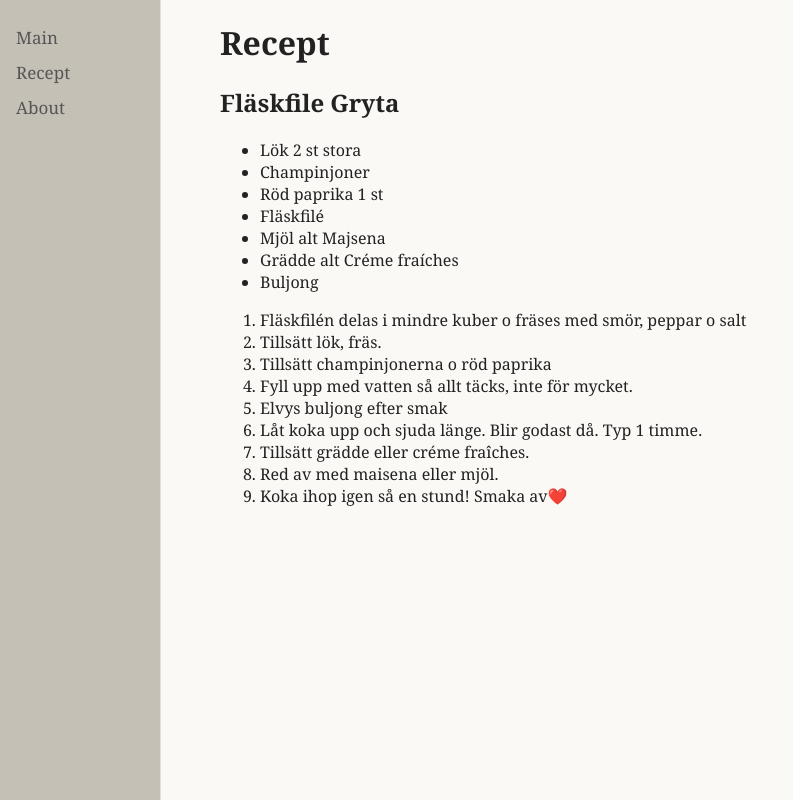
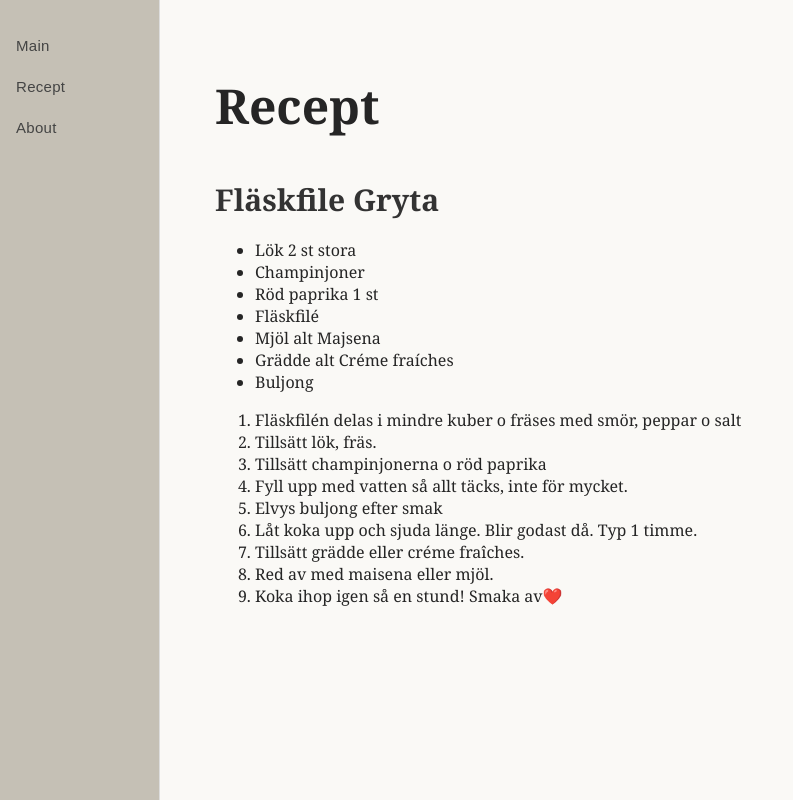
Before and after one commit to emil-eng-test/testpage, a plain HTML site: page recept.html in a window 1280 px wide. Shown: the whole page, without its empty margins (0-793 px from the left). Drawn offline with Linux system fonts and the light colour scheme.

Commit message:
Update style.css

```diff
--- a/style.css
+++ b/style.css
@@ -1,49 +1,92 @@
+
+/* General typography */
+body {
+    margin: 0;
+    font-family: Georgia, serif;
+    background: #faf9f6;
+    color: #252525;
+}
+
+/* Main content */
+.content {
+    margin-left: 160px;
+    padding: 45px 55px;
+    max-width: 900px;
+}
+
+/* Main heading */
+.content h1 {
+    font-size: 48px;
+    font-weight: 700;
+    line-height: 1.2;
+    color: #252525;
+    margin-bottom: 25px;
+}
+
+/* Section headings */
+.content h2 {
+    font-size: 30px;
+    font-weight: 700;
+    line-height: 1.3;
+    color: #333;
+    margin-top: 45px;
+    margin-bottom: 15px;
+}
+
+/* Subheadings */
+.content h3 {
+    font-size: 22px;
+    font-weight: 700;
+    color: #444;
+    margin-top: 30px;
+    margin-bottom: 10px;
+}
+
+/* Paragraphs */
+.content p {
+    font-size: 17px;
+    line-height: 1.8;
+    color: #444;
+    margin-bottom: 20px;
+}
+
+/* Small supporting text */
+.content small {
+    font-size: 13px;
+    color: #777;
+}
+
 
 .sidenav {
     height: 100vh;
     width: 160px;
     position: fixed;
-  z-index: 1;
     top: 0;
     left: 0;
+    z-index: 1;
     background-color: #C5C0B5;
     border-right: 1px solid #ddd;
-  overflow-x: hidden;
-  padding-top: 20px;
+    padding-top: 25px;
+    box-sizing: border-box;
 }
 
 .sidenav a {
-  padding: 6px 8px 6px 16px;
+    padding: 12px 8px 12px 16px;
     text-decoration: none;
-  font-size: 17px;
-  color: #555;
+    font-family: Arial, sans-serif;
+    font-size: 15px;
+    font-weight: 500;
+    letter-spacing: 0.3px;
+    color: #444;
     display: block;
+    transition: 0.2s;
 }
 
 .sidenav a:hover {
     color: #a0522d;
+    background-color: rgba(255,255,255,0.25);
 }
 
-.main {
-  margin-left: 160px;
-  padding: 0px 10px;
-}
-
-body{
-  margin: 0;
-  font-family: Georgia, serif;
-  background:#faf9f6;
-  color:#222;
-}
-
-.content {
-    margin-left: 220px;
-}
-
-.content h1 {
-  font-size: 48px
-  color: #222;
-}
 
 @media screen and (max-height: 450px) {
   .sidenav {padding-top: 15px;}
```
Lines whose indentation alone changed are shown as unchanged.
